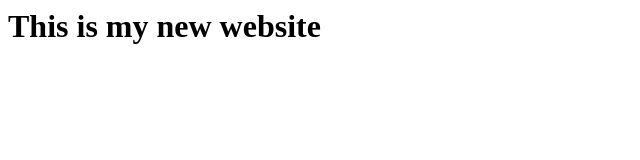
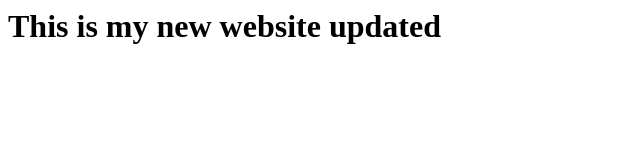
Before and after one commit to suffixscope/demo-repo, a plain HTML site: page index.html in a window 1280 px wide. Shown: the whole page, without its empty margins (0-640 px from the left). Drawn offline with Linux system fonts and the light colour scheme.

Commit message:
Update index.html
new version

```diff
--- a/index.html
+++ b/index.html
@@ -1 +1 @@
-<h1> This is my new website </h1>
+<h1> This is my new website updated </h1>
```
